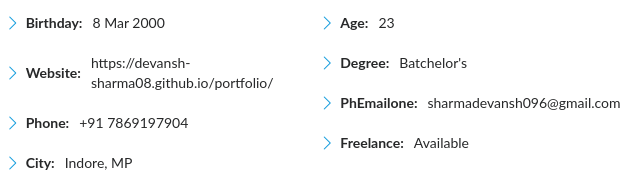
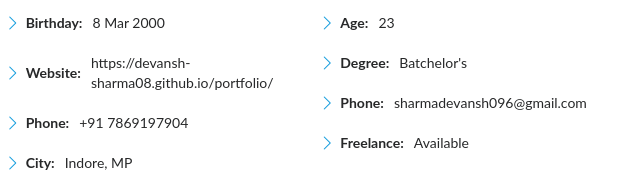
Before and after one commit to Devansh-sharma08/portfolio, a plain HTML site: page index.html in a window 1280 px wide. Shown: the part 1064-1247 px from the top of the page, 640-1280 px from the left. Drawn offline with Linux system fonts and the light colour scheme.

Commit message:
Update index.html

```diff
--- a/index.html
+++ b/index.html
@@ -112,7 +112,7 @@
                 <ul>
                   <li><i class="bi bi-chevron-right"></i> <strong>Age:</strong> <span>23</span></li>
                   <li><i class="bi bi-chevron-right"></i> <strong>Degree:</strong> <span>Batchelor's</span></li>
-                  <li><i class="bi bi-chevron-right"></i> <strong>PhEmailone:</strong> <span>sharmadevansh096@gmail.com</span></li>
+                  <li><i class="bi bi-chevron-right"></i> <strong>Phone:</strong> <span>sharmadevansh096@gmail.com</span></li>
                   <li><i class="bi bi-chevron-right"></i> <strong>Freelance:</strong> <span>Available</span></li>
                 </ul>
               </div>
```
